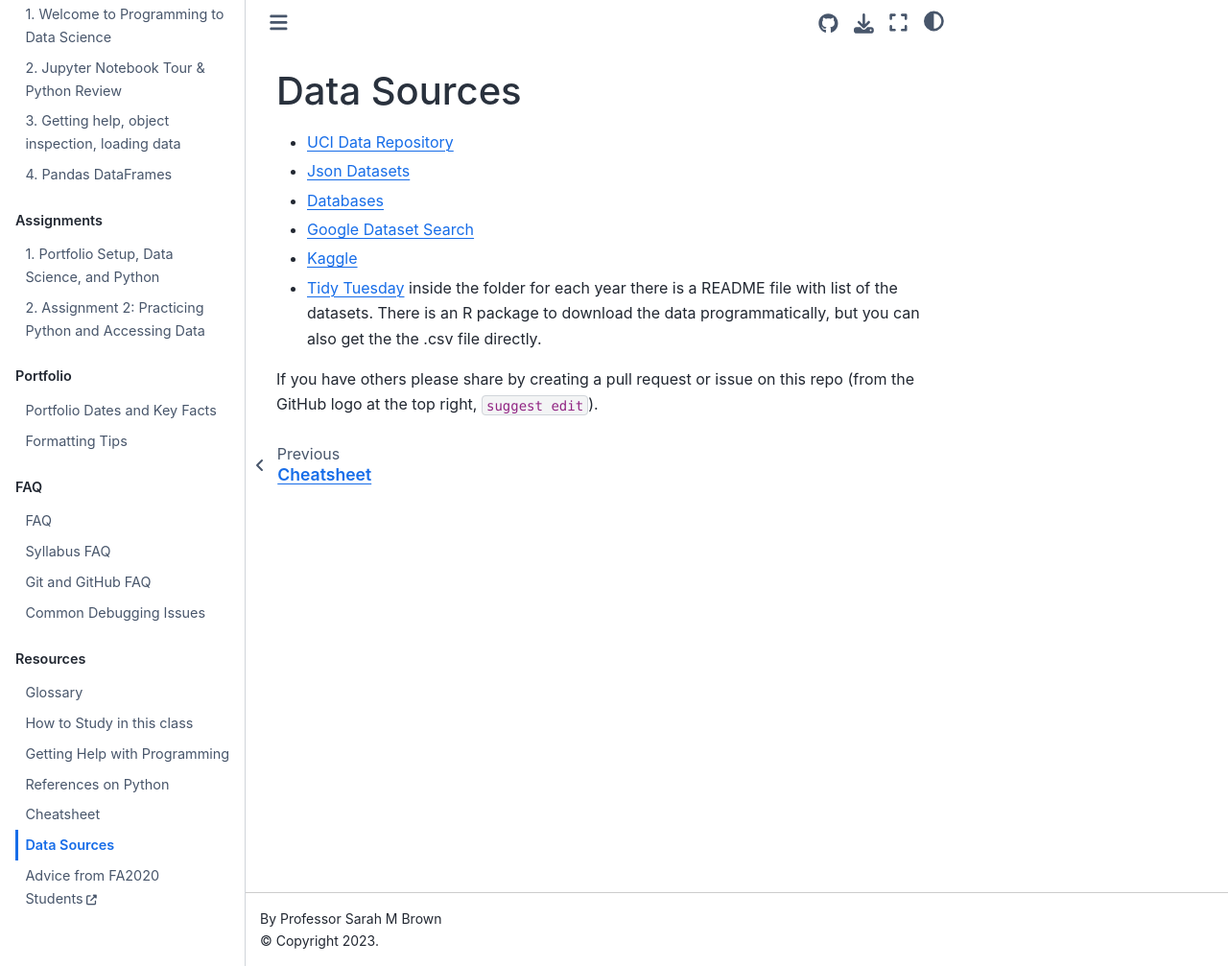
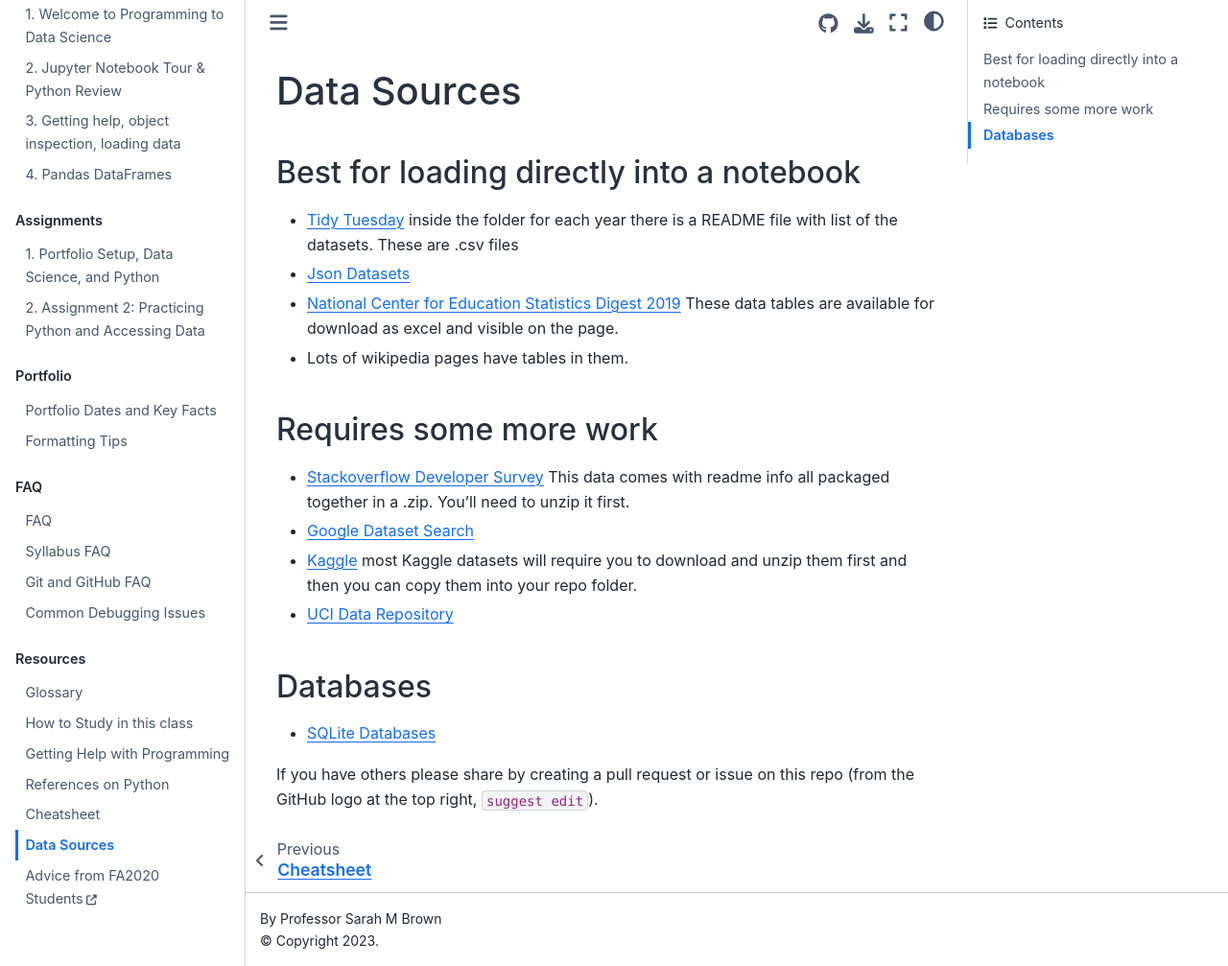
Before and after one commit to rhodyprog4ds/BrownFall21, a Jupyter Book: the page built from resources/datasets.md, in a window 1280 px wide and 1007 px high. Shown: the whole window at 96% size. Built offline with Jupyter Book 1.0.4 settings and Sphinx 7.4.7 and the Sphinx Book theme 1.1.4, drawn with Linux system fonts in a browser that asks for light colours; pages that are not in the unit, such as notebooks, are missing from menus.

Commit message:
data tips

```diff
--- a/resources/datasets.md
+++ b/resources/datasets.md
@@ -1,11 +1,23 @@
 # Data Sources
 
 
+## Best for loading directly into a notebook
+- [Tidy Tuesday](https://github.com/rfordatascience/tidytuesday/tree/master/data) inside the folder for each year there is a README file with list of the datasets. These are .csv files
+- [Json Datasets](https://github.com/jdorfman/awesome-json-datasets)
+- [National Center for Education Statistics Digest 2019](https://nces.ed.gov/programs/digest/d19/tables_3.asp) These data tables are available for download as excel and visible on the page.
+- Lots of wikipedia pages have tables in them.
+
+## Requires some more work
+
+- [Stackoverflow Developer Survey](https://insights.stackoverflow.com/survey) This data comes with readme info all packaged together in a .zip. You'll need to unzip it first.
+- [Google Dataset Search](https://datasetsearch.research.google.com/)
+- [Kaggle](https://www.kaggle.com/datasets) most Kaggle datasets will require you to download and unzip them first and then you can copy them into your repo folder.
 - [UCI Data Repository](https://archive.ics.uci.edu/ml/index.php)
-- [Json Datasets](https://github.com/jdorfman/awesome-json-datasets)
-- [Databases](http://2016.padjo.org/tutorials/sqlite-data-starterpacks/#toc-social-security-administration-baby-names-1980-through-2015)
-- [Google Dataset Search](https://datasetsearch.research.google.com/)
-- [Kaggle](https://www.kaggle.com/datasets)
-- [Tidy Tuesday](https://github.com/rfordatascience/tidytuesday/tree/master/data) inside the folder for each year there is a README file with list of the datasets.  There is an R package to download the data programmatically, but you can also get the the .csv file directly.
+
+
+
+## Databases
+
+- [SQLite Databases](https://2016.padjo.org/tutorials/sqlite-data-starterpacks/)
 
 If you have others please share by creating a pull request or issue on this repo (from the GitHub logo at the top right, `suggest edit`).
```
